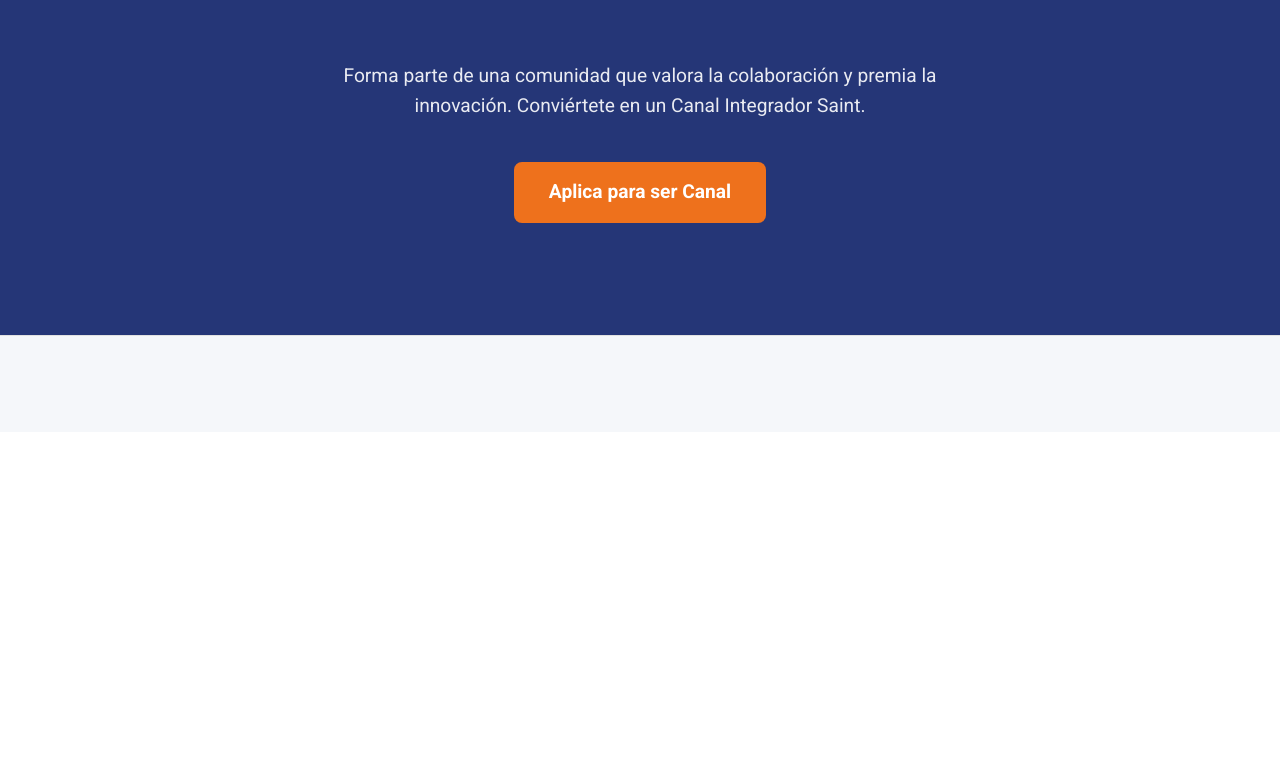
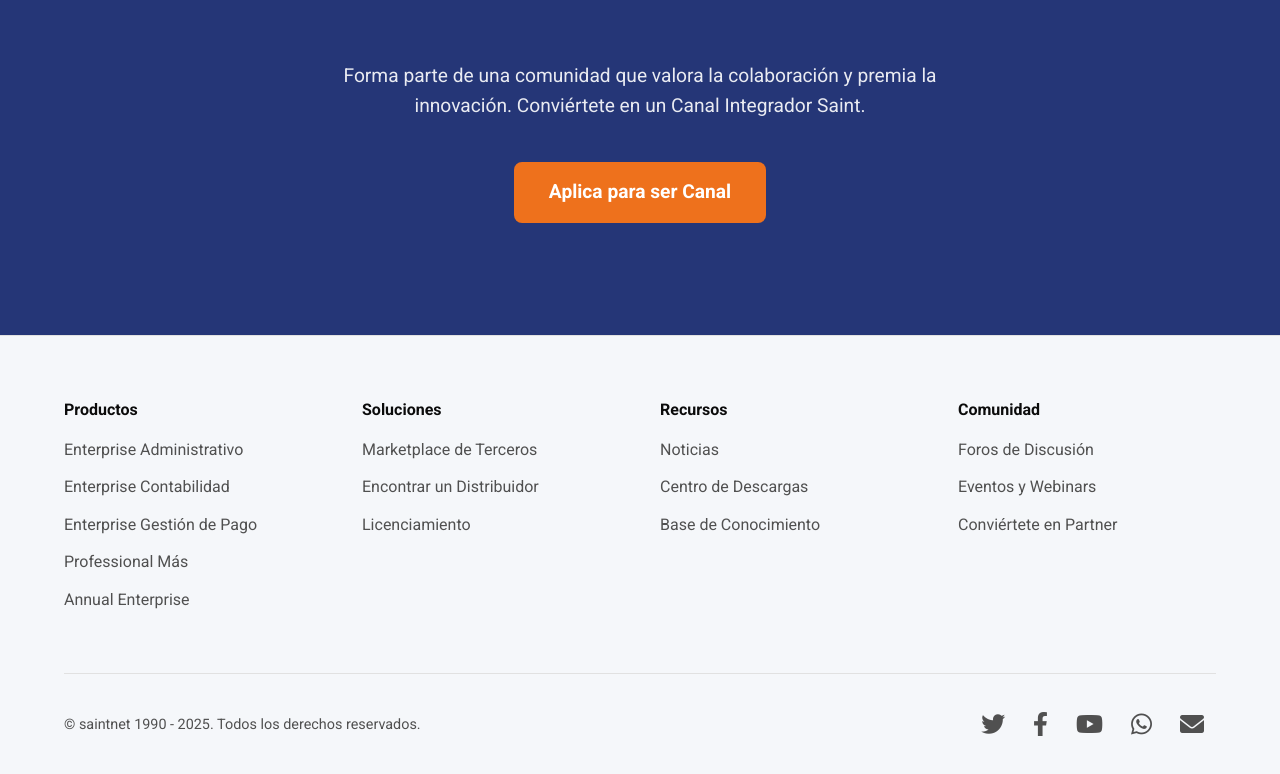
Before and after one commit to sacosta1705/sacosta1705.github.io, a plain HTML site: page comunidad-saint.html in a window 1280 px wide. Shown: the part 1882-2656 px from the top of the page. Before the commit the page ends 2314 px from the top, so only its background shows below. Drawn offline with Linux system fonts and the light colour scheme.

Commit message:
Update comunidad-saint.html

```diff
--- a/comunidad-saint.html
+++ b/comunidad-saint.html
@@ -101,6 +101,52 @@
 
     <footer class="main-footer">
         <div class="container">
+            <div class="footer-grid">
+                <div class="footer-column">
+                    <h4>Productos</h4>
+                    <ul class="footer-links">
+                        <li><a href="/productos.html#administrativo">Enterprise Administrativo</a></li>
+                        <li><a href="/productos.html#contabilidad">Enterprise Contabilidad</a></li>
+                        <li><a href="/productos.html#pago">Enterprise Gestión de Pago</a></li>
+                        <li><a href="/productos.html#professional">Professional Más</a></li>
+                        <li><a href="/productos.html#annual">Annual Enterprise</a></li>
+                    </ul>
+                </div>
+                <div class="footer-column">
+                    <h4>Soluciones</h4>
+                    <ul class="footer-links">
+                        <li><a href="/productos-terceros.html">Marketplace de Terceros</a></li>
+                        <li><a href="/donde-comprar.html">Encontrar un Distribuidor</a></li>
+                        <li><a href="https://market.esaint.net">Licenciamiento</a></li>
+                    </ul>
+                </div>
+                <div class="footer-column">
+                    <h4>Recursos</h4>
+                    <ul class="footer-links">
+                        <li><a href="/noticias.html">Noticias</a></li>
+                        <li><a href="/descargas.html">Centro de Descargas</a></li>
+                        <li><a href="/comunidad-saint.html">Base de Conocimiento</a></li>
+                    </ul>
+                </div>
+                <div class="footer-column">
+                    <h4>Comunidad</h4>
+                    <ul class="footer-links">
+                        <li><a href="/comunidad-saint.html">Foros de Discusión</a></li>
+                        <li><a href="#">Eventos y Webinars</a></li>
+                        <li><a href="#">Conviértete en Partner</a></li>
+                    </ul>
+                </div>
+            </div>
+            <div class="footer-bottom">
+                <p>&copy; saintnet 1990 - 2025. Todos los derechos reservados.</p>
+                <div class="social-links">
+                    <a href="#" aria-label="Twitter"><i class="fab fa-twitter"></i></a>
+                    <a href="#" aria-label="Facebook"><i class="fab fa-facebook-f"></i></a>
+                    <a href="#" aria-label="YouTube"><i class="fab fa-youtube"></i></a>
+                    <a href="#" aria-label="WhatsApp"><i class="fab fa-whatsapp"></i></a>
+                    <a href="#" aria-label="Email"><i class="fas fa-envelope"></i></a>
+                </div>
+            </div>
         </div>
     </footer>
 
```
